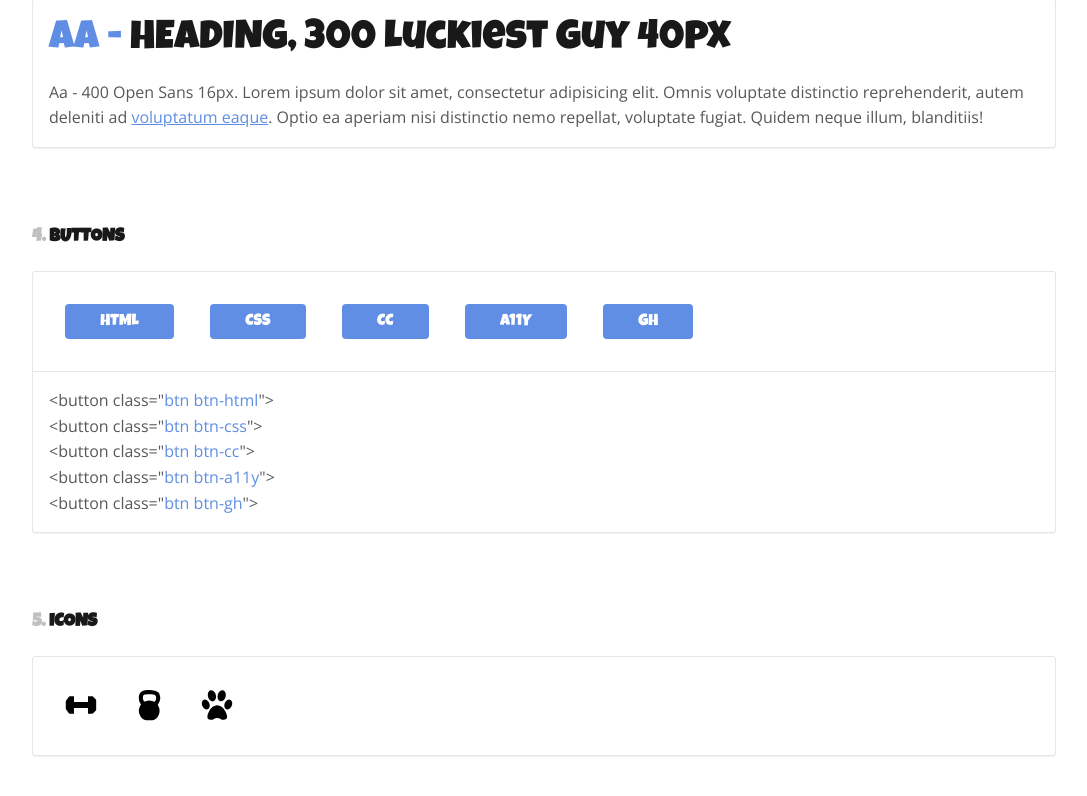
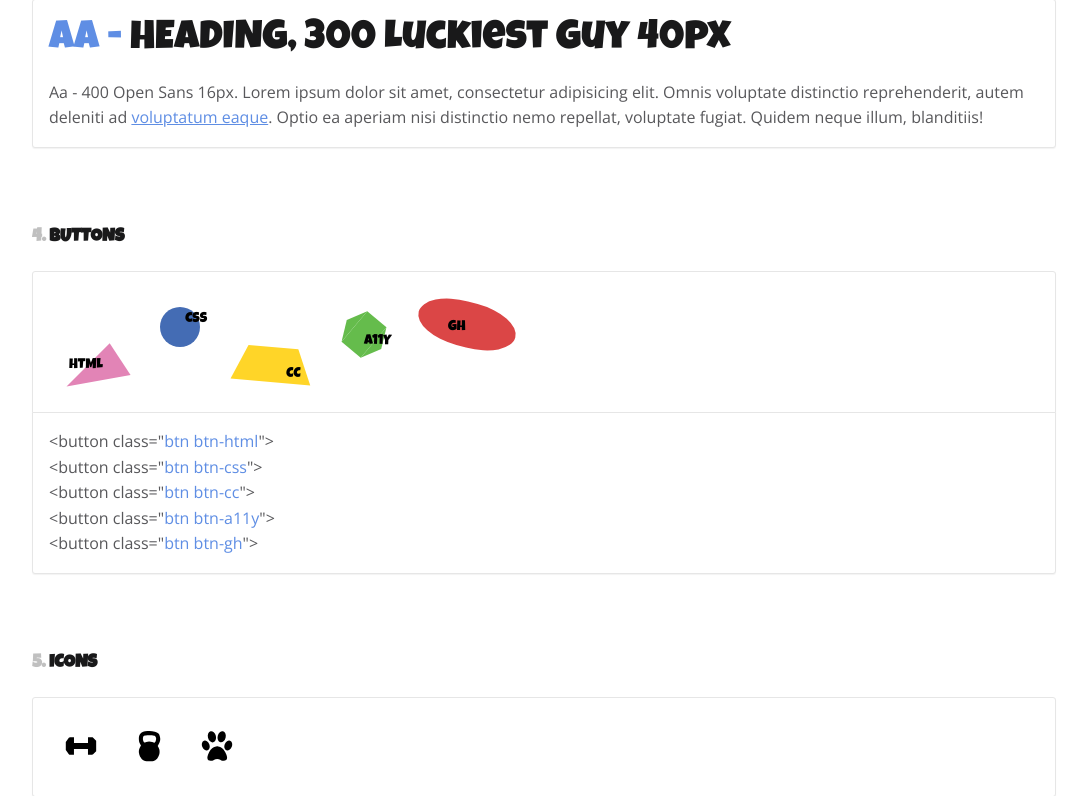
Before and after one commit to thompson-ele/zen-garden, a PHP site: page / in a window 1280 px wide. Shown: the part 1021-1817 px from the top of the page, without its empty margins (96-1183 px from the left). Run offline with PHP 8.4, Linux system fonts and the light colour scheme.

Commit message:
Update style-guide.css

```diff
--- a/styleguide/css/style-guide.css
+++ b/styleguide/css/style-guide.css
@@ -87,6 +87,144 @@
 .wire-right, .cd-box > figure {
   display: inline-block;
   width: 46% !important; }
+
+.btn {
+  font-size: 1.4rem;
+  font-family: "Luckiest Guy", cursive; }
+  .btn.btn-html {
+    padding: 0;
+    width: 0;
+    height: 0;
+    border-left: 50px solid transparent;
+    border-right: 15px solid transparent;
+    border-bottom: 35px solid #e284b6;
+    background: none;
+    border-top: none;
+    position: relative;
+    -webkit-transform: rotate(-10deg);
+    -moz-transform: rotate(-10deg);
+    -ms-transform: rotate(-10deg);
+    -o-transform: rotate(-10deg); }
+    .btn.btn-html .btn-html-txt {
+      position: absolute;
+      top: 10px;
+      right: 10px;
+      -webkit-transform: rotate(10deg);
+      -moz-transform: rotate(10deg);
+      -ms-transform: rotate(10deg);
+      -o-transform: rotate(10deg); }
+    .no-touch .btn.btn-html:hover {
+      border-bottom: 35px solid #eeb6d4; }
+  .btn.btn-css {
+    width: 40px;
+    height: 40px;
+    background: #446cb4;
+    -moz-border-radius: 50px;
+    -webkit-border-radius: 50px;
+    border-radius: 50px;
+    border: none;
+    position: relative; }
+    .btn.btn-css .btn-css-txt {
+      position: absolute;
+      top: 5px;
+      left: 25px; }
+    .no-touch .btn.btn-css:hover {
+      background: #708fc9; }
+  .btn.btn-cc {
+    background: none;
+    border-top: none;
+    position: relative;
+    border-bottom: 35px solid #ffd528;
+    border-left: 15px solid transparent;
+    border-right: 15px solid transparent;
+    height: 0;
+    width: 80px;
+    -webkit-transform: rotate(5deg);
+    -moz-transform: rotate(5deg);
+    -ms-transform: rotate(5deg);
+    -o-transform: rotate(5deg); }
+    .btn.btn-cc .btn-cc-txt {
+      -webkit-transform: rotate(-5deg);
+      -moz-transform: rotate(-5deg);
+      -ms-transform: rotate(-5deg);
+      -o-transform: rotate(-5deg);
+      position: absolute;
+      top: 20px;
+      left: 40px; }
+    .no-touch .btn.btn-cc:hover {
+      border-bottom: 35px solid #ffe167; }
+  .btn.btn-a11y {
+    background: none;
+    border: none;
+    position: relative;
+    width: 40px;
+    height: 25px;
+    background: #65bc4c;
+    position: relative;
+    -webkit-transform: rotate(130deg);
+    -moz-transform: rotate(130deg);
+    -ms-transform: rotate(130deg);
+    -o-transform: rotate(130deg); }
+    .btn.btn-a11y:before {
+      content: "";
+      position: absolute;
+      top: -10px;
+      left: 0;
+      width: 0;
+      height: 0;
+      border-left: 20px solid transparent;
+      border-right: 20px solid transparent;
+      border-bottom: 10px solid #65bc4c; }
+    .btn.btn-a11y:before.no-touch .btn.btn-a11y:hover {
+      border-bottom: 10px solid #8cce7a; }
+    .btn.btn-a11y:after {
+      content: "";
+      position: absolute;
+      bottom: -10px;
+      left: 0;
+      width: 0;
+      height: 0;
+      border-left: 20px solid transparent;
+      border-right: 20px solid transparent;
+      border-top: 10px solid #65bc4c; }
+    .btn.btn-a11y:after.no-touch .btn.btn-a11y:hover {
+      border-bottom: 10px solid #8cce7a; }
+    .btn.btn-a11y .btn-a11y-txt {
+      position: absolute;
+      -webkit-transform: rotate(-130deg);
+      -moz-transform: rotate(-130deg);
+      -ms-transform: rotate(-130deg);
+      -o-transform: rotate(-130deg);
+      bottom: 20px;
+      right: 10px; }
+    .no-touch .btn.btn-a11y:hover {
+      border-bottom: 35px solid #8cce7a; }
+  .btn.btn-gh {
+    border: 0;
+    position: relative;
+    width: 100px;
+    height: 45px;
+    background: #db4646;
+    -moz-border-radius: 100px / 50px;
+    -webkit-border-radius: 100px / 50px;
+    border-radius: 100px / 50px;
+    -webkit-transform: rotate(15deg);
+    -moz-transform: rotate(15deg);
+    -ms-transform: rotate(15deg);
+    -o-transform: rotate(15deg); }
+    .btn.btn-gh .btn-gh-txt {
+      position: absolute;
+      -webkit-transform: rotate(-15deg);
+      -moz-transform: rotate(-15deg);
+      -ms-transform: rotate(-15deg);
+      -o-transform: rotate(-15deg);
+      bottom: 10px;
+      right: 50px; }
+    .no-touch .btn.btn-gh:hover {
+      background: #e57c7c; }
+
+.cd-buttons .cd-box:nth-of-type(2) span {
+  /* CSS class name color */ }
 
 /* --------------------------------
 
@@ -231,39 +369,58 @@ p {
 xButtons
 
 -------------------------------- */
-.btn {
+/*.btn {
 	border: none;
 	box-shadow: none;
 	border-radius: .25em;
-  font-size: 1.4rem;
-  font-family: "Luckiest Guy", cursive;
-  color: #ffffff;
+	font: {
+		size: 1.4rem;
+		family: $secondary-font;
+	}
+	color: $color-5;
 	padding: .6em 2.2em;
 	cursor: pointer;
-  background: #5f8ee4; }
-  .btn:focus {
-    outline: none; }
-  .no-touch .btn:hover {
-    background: #759de8; }
-  .btn.btn-success {
-    background: #6fce72; }
-    .no-touch .btn.btn-success:hover {
-      background: #82d485; }
-  .btn.btn-alert {
-    background: #e4655f; }
-    .no-touch .btn.btn-alert:hover {
-      background: #e87a75; }
-  .btn.btn-outline {
-    color: #5f8ee4;
+	background: $color-1;
+
+	&:focus {
+		outline: none;
+	}
+
+	.no-touch &:hover {
+		background: lighten($color-1, 5%);
+	}
+
+	&.btn-success {
+		background: $success;
+
+		.no-touch &:hover {
+			background: lighten($success, 5%);
+		}
+	}
+
+	&.btn-alert {
+		background: $alert;
+
+		.no-touch &:hover {
+			background: lighten($alert, 5%);
+		}
+	}
+
+	&.btn-outline {
+		color: $color-1;
 		background: transparent;
-    box-shadow: inset 0 0 0 1px #5f8ee4; }
-    .no-touch .btn.btn-outline:hover {
-      color: #ffffff;
-      background: #5f8ee4; }
-  @media only screen and (min-width: 768px) {
-    .btn {
-      font-size: 1.6rem; } }
+		box-shadow: inset 0 0 0 1px $color-1;
 
+		.no-touch &:hover {
+			color: $color-5;
+			background: $color-1;
+		}
+	}
+
+	@include MQ(S) {
+		font-size: 1.6rem;
+	}
+}*/
 .cd-buttons .cd-box:nth-of-type(2) span {
   /* CSS class name color */
   color: #5f8ee4; }
```
Lines whose indentation alone changed are shown as unchanged.
